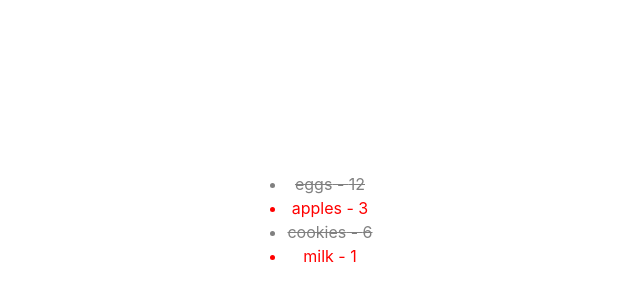
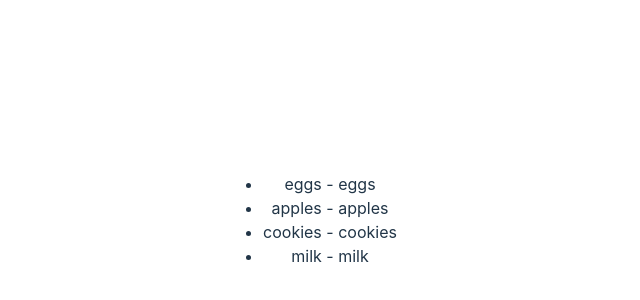
Before and after one commit to katerynaavetisyan/first-react-app, a React (Vite) app: page / in a window 1280 px wide. Shown: the part 180-480 px from the top of the page, without its empty margins (330-970 px from the left). Built offline with nearby package versions, Linux system fonts and the light colour scheme.

Commit message:
styling working

```diff
--- a/src/ShoppingList.jsx
+++ b/src/ShoppingList.jsx
@@ -1,19 +1,18 @@
 
+import ShoppingListItem from "./ShoppingListItem";
 
 function ShopingList({ items }) {
     return (
         <ul>
             {items.map(i => (
-                <li
+                <ShoppingListItem
                     key={i.id}
-                    style={{
-                        color: i.completed ? "grey" : "red",
-                        textDecoration: i.completed ? "line-through" : "none"
-                    }}
+                    item={i.item}
+                    quantity={i.item}
+                    completed={i.completed}
+                />
 
-                >
-                    {i.item} - {i.quantity}
-                </li>))}
+            ))}
         </ul>
     )
 }
--- /dev/null
+++ b/src/ShoppingListItem.jsx
@@ -0,0 +1,22 @@
+function ShoppingListItem({ item, quantity, completed }) {
+    return (
+        <li>
+            {item} - {quantity}
+        </li>
+    )
+}
+
+export default ShoppingListItem;
+
+
+
+{/* <li
+key={i.id}
+style={{
+    color: i.completed ? "grey" : "red",
+    textDecoration: i.completed ? "line-through" : "none"
+}}
+
+>
+{i.item} - {i.quantity}
+</li> */}
```
